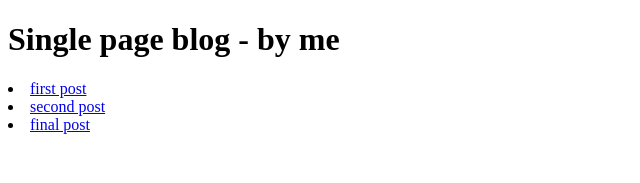
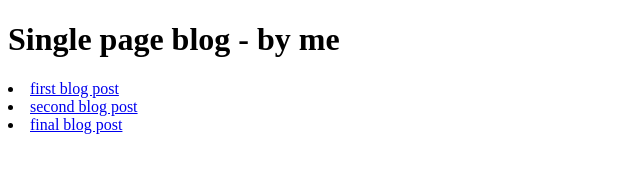
Before and after one commit to jvdsouza/single-page-blog-app, a Next.js app: page / in a window 1280 px wide. Shown: the top 183 px of the page, without its empty margins (0-640 px from the left). Built offline with nearby package versions, Linux system fonts and the light colour scheme.

Commit message:
added working dynamic api calls dependant on the url query parameters

```diff
--- a/pages/index.js
+++ b/pages/index.js
@@ -12,9 +12,9 @@ const Index = () => {
     return(
         <div>
             <h1>Single page blog - by me</h1>
-            <Post slug='first' title='first post' />
-            <Post slug='second' title='second post' />
-            <Post slug='last' title='final post' />
+            <Post slug='first' title='first blog post' />
+            <Post slug='second' title='second blog post' />
+            <Post slug='last' title='final blog post' />
         </div>
     )
 }
```
Also changed, not shown: pages/blogpost.js (+9 -5 lines).
